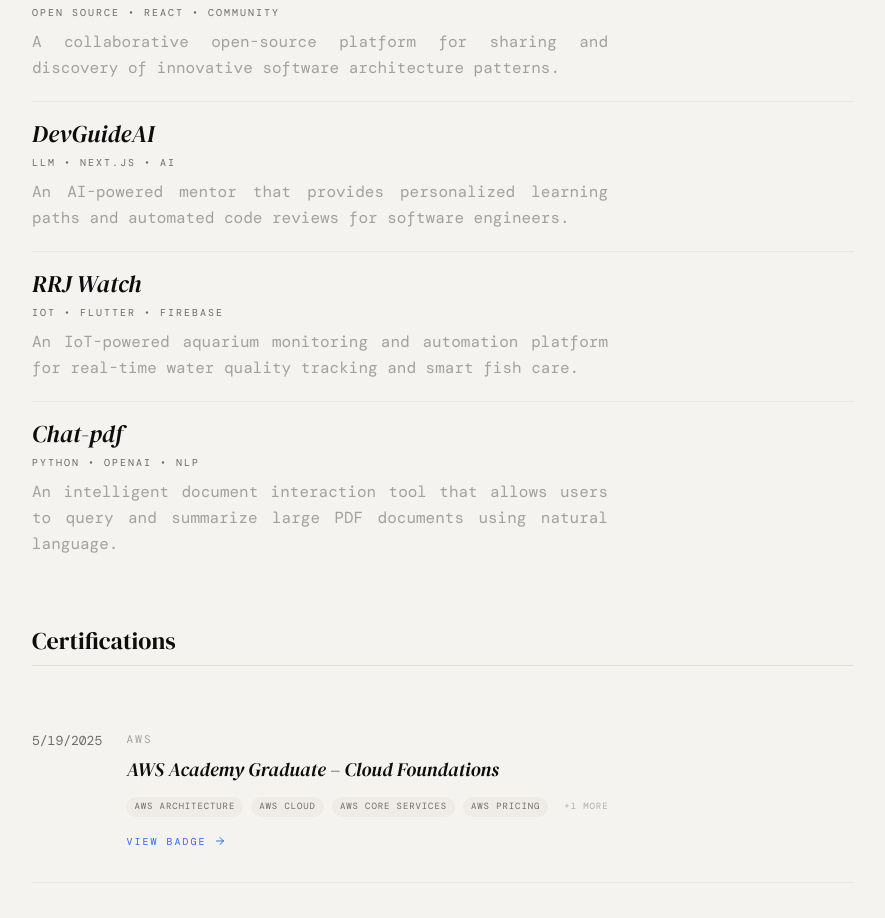
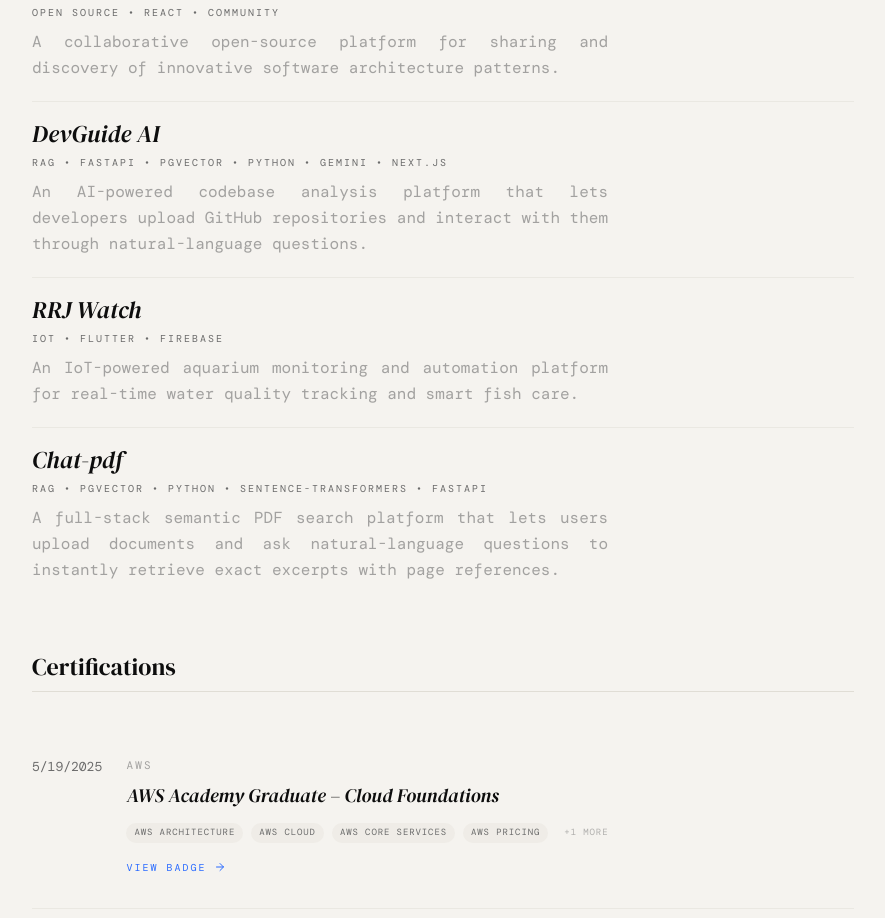
Before and after one commit to AngheloDeArroz/AngheloDeArroz, a React (Vite) app: page / in a window 1280 px wide. Shown: the part 1164-2082 px from the top of the page, without its empty margins (197-1082 px from the left). Built offline with nearby package versions, Linux system fonts and the light colour scheme; a web font is replaced by a local one.

Commit message:
feat: add constants file with project and certification data

```diff
--- a/src/constants.ts
+++ b/src/constants.ts
@@ -26,13 +26,15 @@
   },
   {
     id: "3",
-    title: "DevGuideAI",
+    title: "DevGuide AI",
     image: "/images/devguideai.webp",
-    tags: ["LLM", "Next.js", "AI"],
-    description: "An AI-powered mentor that provides personalized learning paths and automated code reviews for software engineers.",
-    fullDescription: "DevGuideAI leverages Gemini 1.5 Pro to analyze GitHub repositories and suggest improvements based on standard design patterns. It generates a roadmap for junior developers to reach senior-level competency in specific tech stacks by identifying gaps in their current coding style.",
-    githubLink: "https://github.com/example/devguide-ai",
-    link: "#"
+    tags: ["RAG", "FastAPI", "pgvector", "Python", "Gemini", "Next.js"],
+    description: "An AI-powered codebase analysis platform that lets developers upload GitHub repositories and interact with them through natural-language questions.",
+    fullDescription: "DevGuide AI is an AI-powered codebase analysis platform that enables developers to upload GitHub repositories through ZIP files and interact with the project using natural-language questions. The system uses Retrieval-Augmented Generation (RAG) to parse repositories, generate embeddings, retrieve semantically relevant code snippets, and provide contextual explanations that help developers quickly understand unfamiliar or complex codebases.",
+    githubLink: "https://github.com/AngheloDeArroz/DevGuideAI",
+    link: "#",
+    platforms: ["Web App"],
+    technicalChallenge: "The project required handling large and structurally different repositories while maintaining accurate semantic retrieval across multiple programming languages and file formats. Repository parsing involved recursively extracting files, chunking source code intelligently to preserve context, generating embeddings locally using sentence-transformers, and storing vectors efficiently in PostgreSQL with pgvector for similarity search. The retrieval pipeline also needed to balance embedding relevance, chunk size, and prompt context limits to improve Gemini-generated responses without introducing hallucinations or unrelated snippets. On the frontend, asynchronous upload progress, background indexing, and conversational query handling had to remain responsive while coordinating with FastAPI APIs and real-time retrieval workflows."
   },
   {
     id: "4",
@@ -51,11 +53,13 @@
     id: "5",
     title: "Chat-pdf",
     image: "/images/chatpdf.webp",
-    tags: ["Python", "OpenAI", "NLP"],
-    description: "An intelligent document interaction tool that allows users to query and summarize large PDF documents using natural language.",
-    fullDescription: "Chat-pdf uses RAG (Retrieval-Augmented Generation) to process thousands of pages across multiple PDF files. It uses Pinecone for vector storage and OpenAI's GPT-4 for high-fidelity responses. It's built to handle complex legal and technical documentation where context is everything.",
-    githubLink: "https://github.com/example/chat-pdf",
-    link: "#"
+    tags: ["RAG", "pgvector", "Python", "sentence-transformers", "FastAPI"],
+    description: "A full-stack semantic PDF search platform that lets users upload documents and ask natural-language questions to instantly retrieve exact excerpts with page references.",
+    fullDescription: "Chat-pdf is a full-stack semantic PDF search platform that allows users to upload PDF documents, ask questions in natural language, and instantly retrieve exact excerpts with page references. The system uses local sentence embeddings and vector similarity search to provide fast and privacy-focused semantic retrieval without relying on external APIs or large language models.",
+    githubLink: "https://github.com/AngheloDeArroz/ChatPDF",
+    link: "#",
+    platforms: ["Web App"],
+    technicalChallenge: "The project required building an efficient semantic retrieval pipeline capable of processing large PDF documents while preserving contextual accuracy across fragmented text chunks. PDF extraction introduced inconsistencies in formatting, spacing, and page structures, requiring custom chunking logic to maintain meaningful semantic boundaries before generating embeddings with sentence-transformers. The backend also needed optimized vector indexing and similarity querying using PostgreSQL with pgvector to ensure low-latency searches even with thousands of embedded chunks. On the frontend, synchronizing semantic search results with the PDF viewer required accurate page mapping, responsive rendering, and seamless navigation between retrieved excerpts and their exact document locations without interrupting the reading experience."
   }
 ];
 
```
